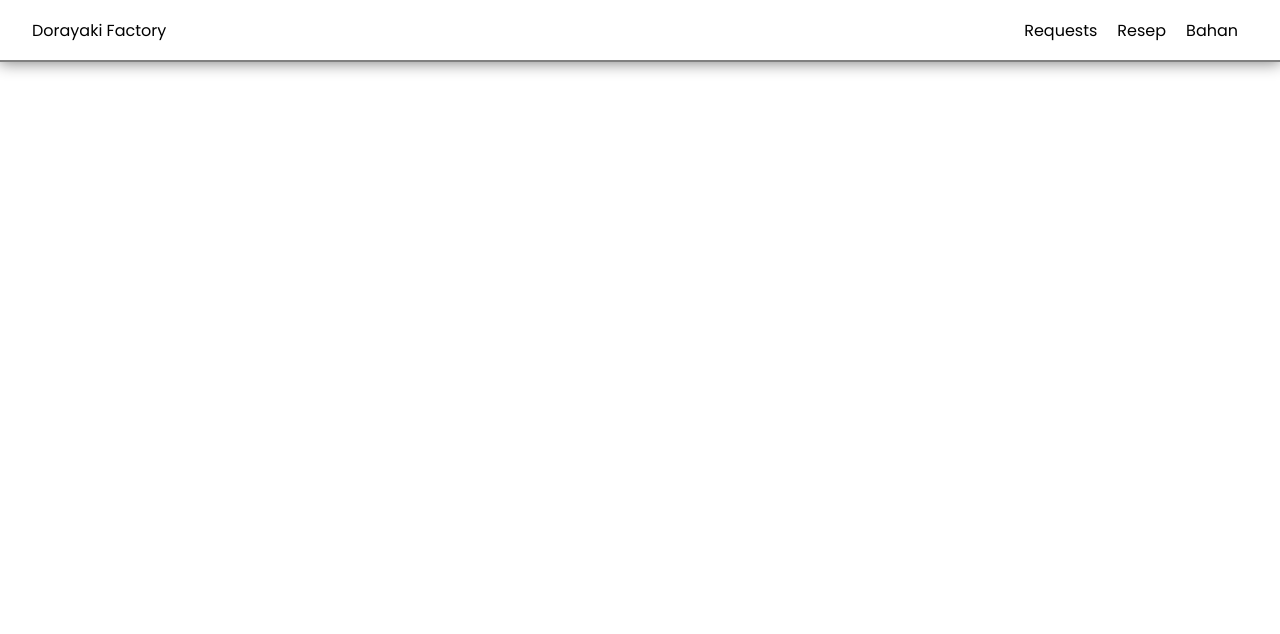
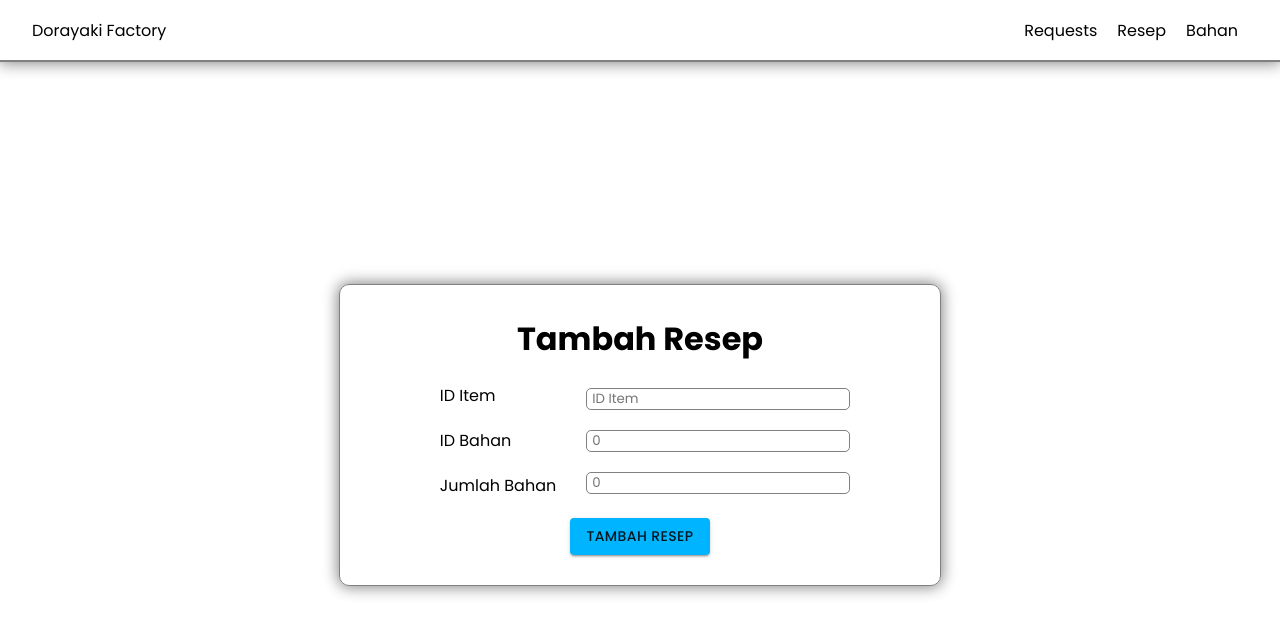
Before and after one commit to haikallf/dorayaki-factory-client, a React (Create React App) app: page /addresep in a window 1280 px wide. Shown: the top 634 px of the page. Built offline with nearby package versions, Linux system fonts and the light colour scheme.

Commit message:
page addresep

```diff
--- a/src/App.js
+++ b/src/App.js
@@ -5,6 +5,7 @@ import Header from "./components/Header";
 import Login from "./components/Login";
 import Request from "./components/Request";
 import Resep from "./components/Resep";
+import AddResep from "./components/AddResep";
 import AddBahan from "./components/AddBahan";
 import EditBahan from "./components/EditBahan";
 
@@ -19,6 +20,7 @@ function App() {
           <Route path="/login" component={Login} />
           <Route path="/request" component={Request} />
           <Route path="/resep" component={Resep} />
+          <Route path="/addresep" component={AddResep} />
           <Route path="/bahan" component={Bahan} />
           <Route path="/editbahan/:id" component={EditBahan} />
           <Route path="/addbahan" component={AddBahan} />
--- /dev/null
+++ b/src/components/AddResep.css
@@ -0,0 +1,44 @@
+.addresep {
+  height: calc(100vh - 70px);
+  width: 100vw;
+  display: flex;
+  align-items: center;
+  justify-content: center;
+  /* background-color: rgb(0, 162, 255); */
+}
+
+.addresep__form {
+  height: 300px;
+  width: 600px;
+  display: flex;
+  align-items: center;
+  justify-content: center;
+  flex-direction: column;
+  border: 1px solid gray;
+  border-radius: 10px;
+  box-shadow: 0px 0px 15px 1px gray;
+}
+
+.addresep__inner {
+  display: flex;
+}
+
+.addresep__left > p {
+  margin: 20px;
+}
+
+.addresep__right {
+  display: flex;
+  align-items: center;
+  justify-content: center;
+  flex-direction: column;
+}
+
+.addresep__right > input {
+  margin: 10px;
+  padding-left: 5px;
+  outline: none;
+  border-radius: 5px;
+  border: 1px solid gray;
+  font-family: "Poppins", sans-serif;
+}
--- /dev/null
+++ b/src/components/AddResep.js
@@ -0,0 +1,83 @@
+import React, { useState } from "react";
+import "./AddResep.css";
+import axios from "axios";
+import { url } from "../globalconfig";
+import { useHistory } from "react-router";
+import { Button } from "@material-ui/core";
+
+function AddResep() {
+  const [idItem, setIDItem] = useState(null);
+  const [idBahan, setIDBahan] = useState(null);
+  const [jumlahBahan, setJumlahBahan] = useState(0);
+  const history = useHistory();
+
+  const tambahResep = () => {
+    if (idItem == null || idItem == "" || idBahan == null || idBahan == "") {
+      alert("Tidak ada field yang boleh kosong!");
+    } else {
+      axios.post(url + "/tambahresep", {
+        idItem: idItem,
+        idBahan: idBahan,
+        jumlahBahan: jumlahBahan,
+      });
+      history.goBack();
+    }
+  };
+
+  return (
+    <div className="addresep">
+      <div className="addresep__form">
+        <h1>Tambah Resep</h1>
+        <div className="addresep__inner">
+          <div className="addresep__left">
+            <p>ID Item</p>
+            <p>ID Bahan</p>
+            <p>Jumlah Bahan</p>
+          </div>
+          <div className="addresep__right">
+            <input
+              type="number"
+              name="idItem"
+              required="required"
+              placeholder="ID Item"
+              onChange={(e) => {
+                setIDItem(e.target.value);
+              }}
+            />
+            <input
+              type="number"
+              name="ID Bahan"
+              placeholder="0"
+              required="required"
+              onChange={(e) => {
+                setIDBahan(e.target.value);
+              }}
+            />
+            <input
+              type="number"
+              name="jumlahBahan"
+              placeholder="0"
+              required="required"
+              onChange={(e) => {
+                setJumlahBahan(e.target.value);
+              }}
+            />
+          </div>
+        </div>
+        <Button
+          variant="contained"
+          style={{
+            backgroundColor: "rgb(0, 180, 255)",
+            // fontFamily: "font-family: 'Poppins', sans-serif;",
+            // color: "rgb(172, 4, 4)",
+          }}
+          onClick={tambahResep}
+        >
+          Tambah Resep
+        </Button>
+      </div>
+    </div>
+  );
+}
+
+export default AddResep;
```
Also changed, not shown: src/components/Bahan copy.js (deleted, +0 -49 lines).
